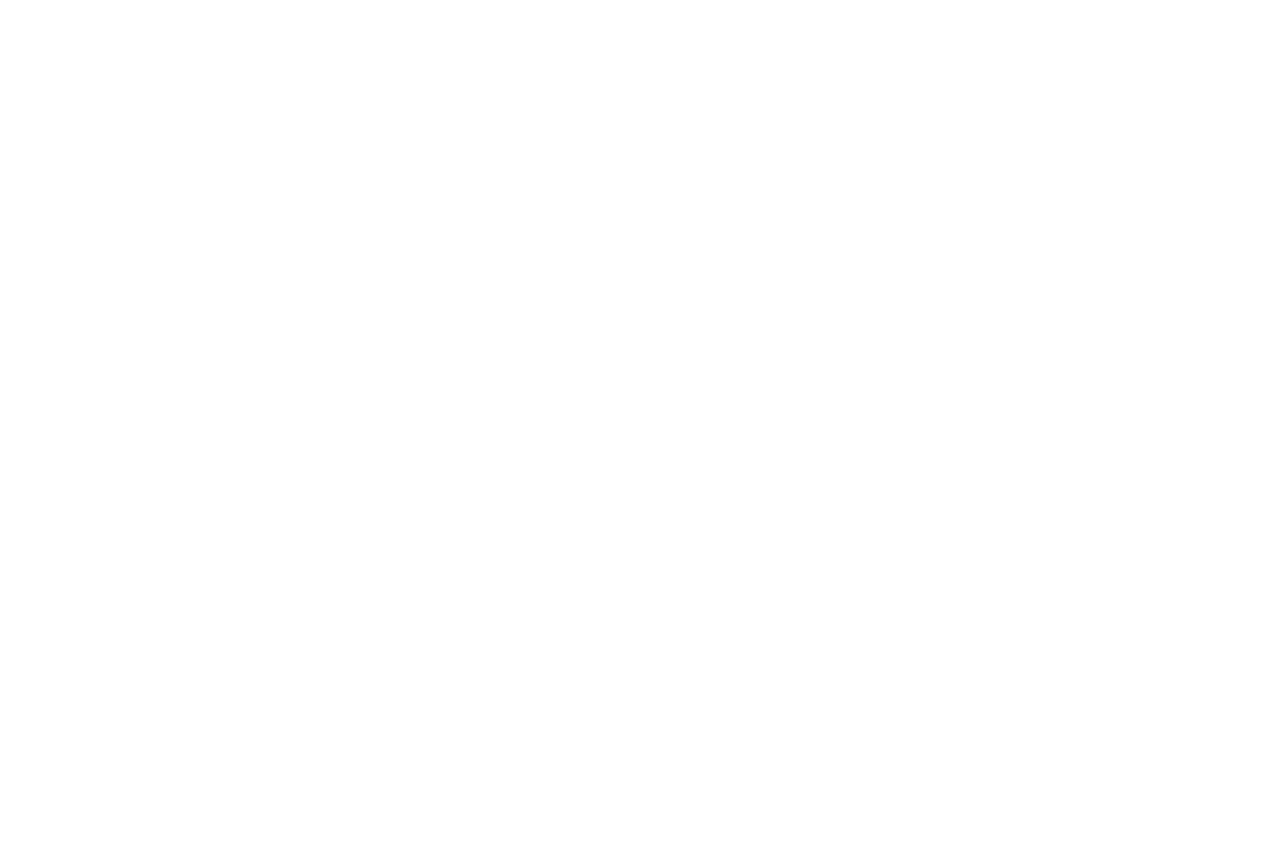
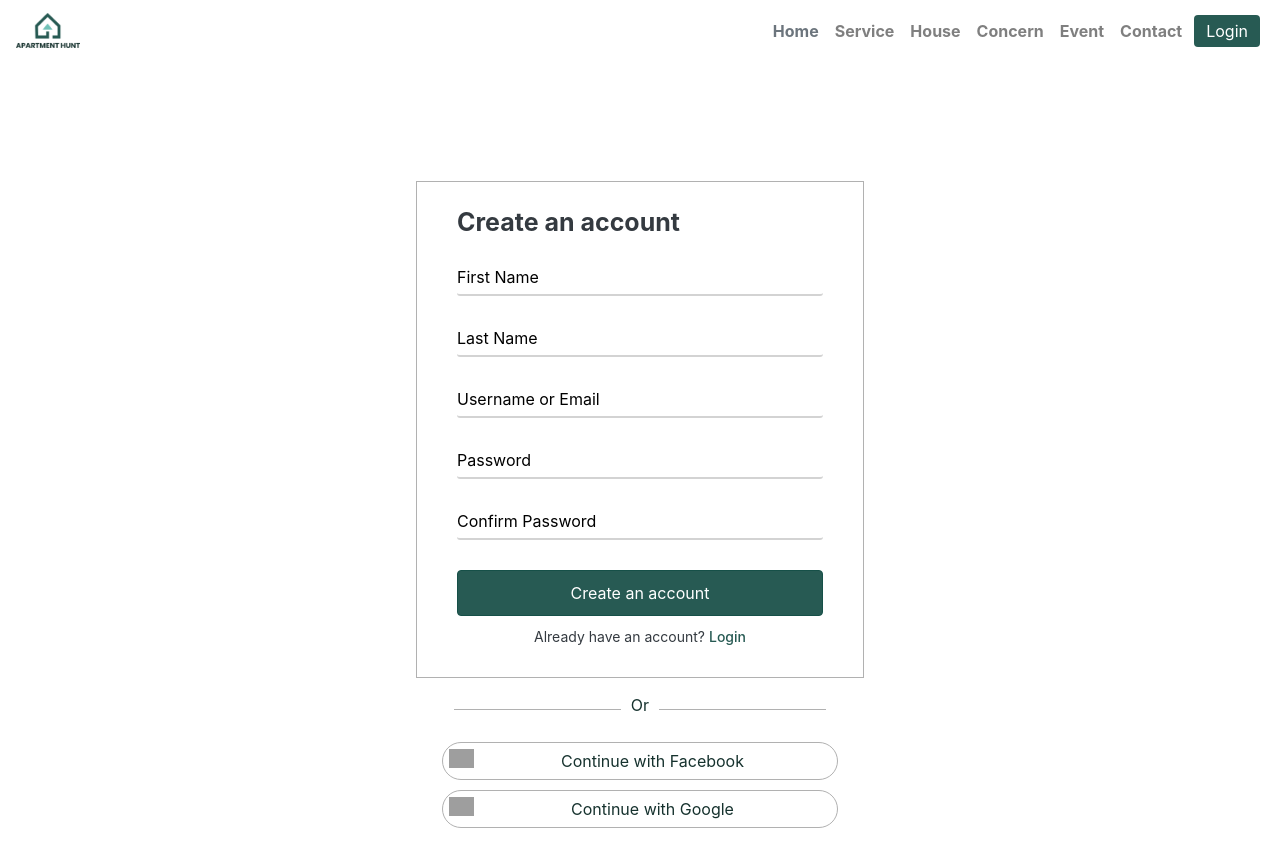
Before and after one commit to Hasan-new/apartment-hunt, a React (Create React App) app: page /register in a window 1280 px wide. Shown: the top 866 px of the page. Before the commit the page ends 800 px from the top, so only its background shows below. Built offline with nearby package versions, Linux system fonts and the light colour scheme; grey boxes are pictures that could not be loaded.

Commit message:
login register page setup

```diff
--- a/src/App.js
+++ b/src/App.js
@@ -6,6 +6,8 @@
 import React from "react";
 import { BrowserRouter as Router, Switch, Route, Link } from "react-router-dom";
 import Apartment from './components/Apartment/Apartment';
+import Register from './components/Register/Register';
+import Login from './components/Login/Login';
 function App() {
   return (
     <div>
@@ -37,6 +39,15 @@
             <Apartment></Apartment>
           </Route>
 
+          <Route exact path="/register">
+            <Register></Register>
+          </Route>
+          <Route exact path="/login">
+            <Login></Login>
+          </Route>
+
+
+
         </Switch>
       </Router>
     </div>
--- a/src/components/Header/HeaderNavbar/HeaderNavbar.js
+++ b/src/components/Header/HeaderNavbar/HeaderNavbar.js
@@ -21,7 +21,9 @@
                         <Nav.Link href="#concern">Concern</Nav.Link>
                         <Nav.Link href="#event">Event</Nav.Link>
                         <Nav.Link href="#contact">Contact</Nav.Link>
-                        <Button className=" py-0 m-1 login-btn">Login</Button>
+                        <Button className=" py-0 m-1 login-btn">
+                           <Link style={{color:"white"}} to="/login">Login</Link>
+                        </Button>
                      </Nav>
                   </Navbar.Collapse>
          </Navbar>
--- a/src/components/Login/Login.js
+++ b/src/components/Login/Login.js
@@ -1,9 +1,12 @@
 import React from 'react';
 import { Link } from 'react-router-dom';
+import HeaderNavbar from '../Header/HeaderNavbar/HeaderNavbar';
 import './Login.css';
 
 const Login = () => {
     return (
+        <>
+        <HeaderNavbar></HeaderNavbar>
             <div className="loginArea">
             <form className="loginCreateForm detailFormArea" action="">
                 <h2 className="text-dark">Login</h2>
@@ -36,6 +39,7 @@
                         <p className="m-0 text-center">Continue with Google</p>
                     </div>
                 </div>
+        </>
     );
 };
 
--- a/src/components/Register/Register.js
+++ b/src/components/Register/Register.js
@@ -1,10 +1,13 @@
 import React from 'react';
 import { Link } from 'react-router-dom';
+import HeaderNavbar from '../Header/HeaderNavbar/HeaderNavbar';
 import './Register.css';
 
 const Register = () => {
     return (
-        <div className="createAccount">
+        <>
+        <HeaderNavbar></HeaderNavbar>
+            <div className="createAccount">
             <form className="loginCreateForm detailFormArea" action="">
                 <h2 className="text-dark">Create an account</h2>
                 <input className="loginCreateFormInput" type="text" name="firstName" placeholder="First Name" required/>
@@ -32,7 +35,8 @@
                 </div>
 
 
-        </div>
+            </div>
+        </>
     );
 };
 
```
Lines whose indentation alone changed are shown as unchanged.
